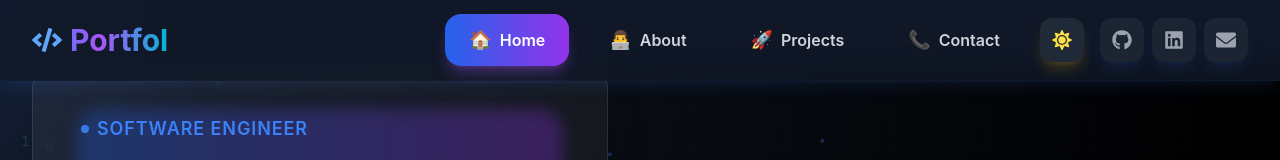
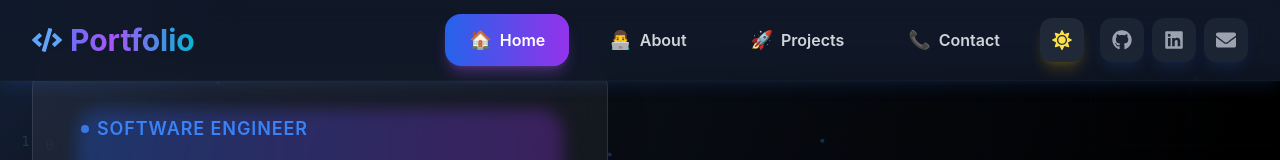
Before and after one commit to allayanmughal/Portfolio, a React (Create React App) app: page / in a window 1280 px wide. Shown: the top 160 px of the page. Built offline with nearby package versions, Linux system fonts and the light colour scheme.

Commit message:
fix: feat: Implement global dark/light theme system

```diff
--- a/src/components/common/Navbar.jsx
+++ b/src/components/common/Navbar.jsx
@@ -95,7 +95,7 @@ const Navbar = () => {
                 className="text-3xl font-bold bg-gradient-to-r from-blue-500 via-purple-500 to-cyan-500 bg-clip-text text-transparent relative flex items-center gap-2"
               >
                 <FaCode className="text-blue-400" />
-                <span>Portfol</span>
+                <span>Portfolio</span>
                 <motion.div
                   className="absolute bottom-0 left-0 w-0 h-1 bg-gradient-to-r from-blue-500 to-purple-500 group-hover:w-full transition-all duration-500"
                   initial={false}
```
